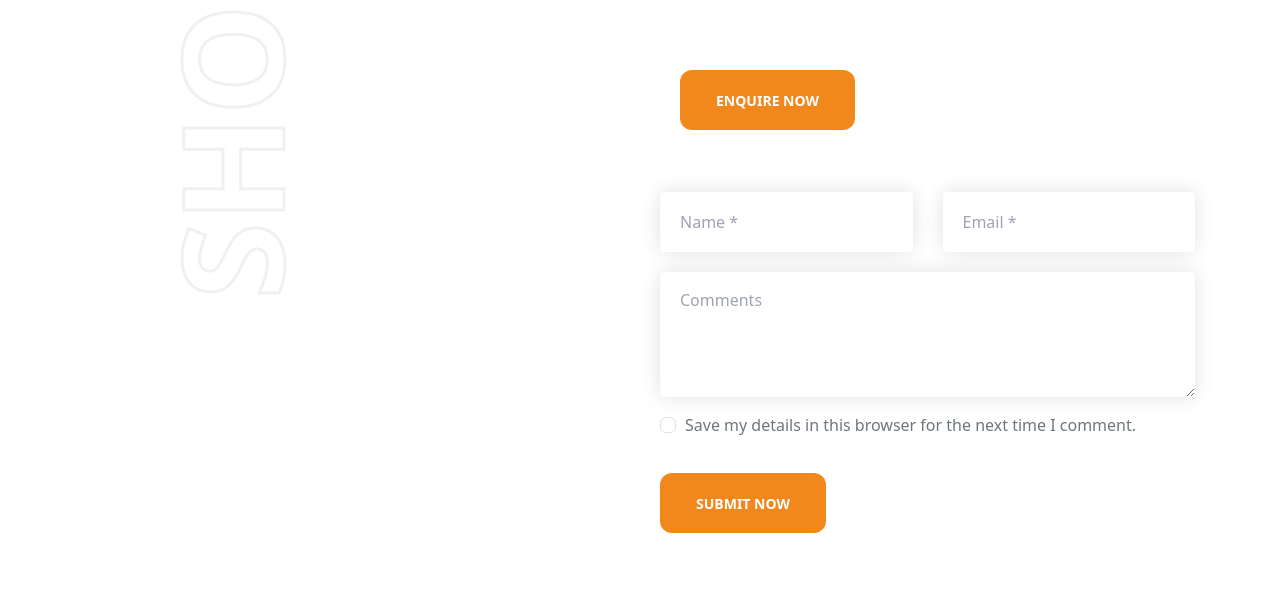
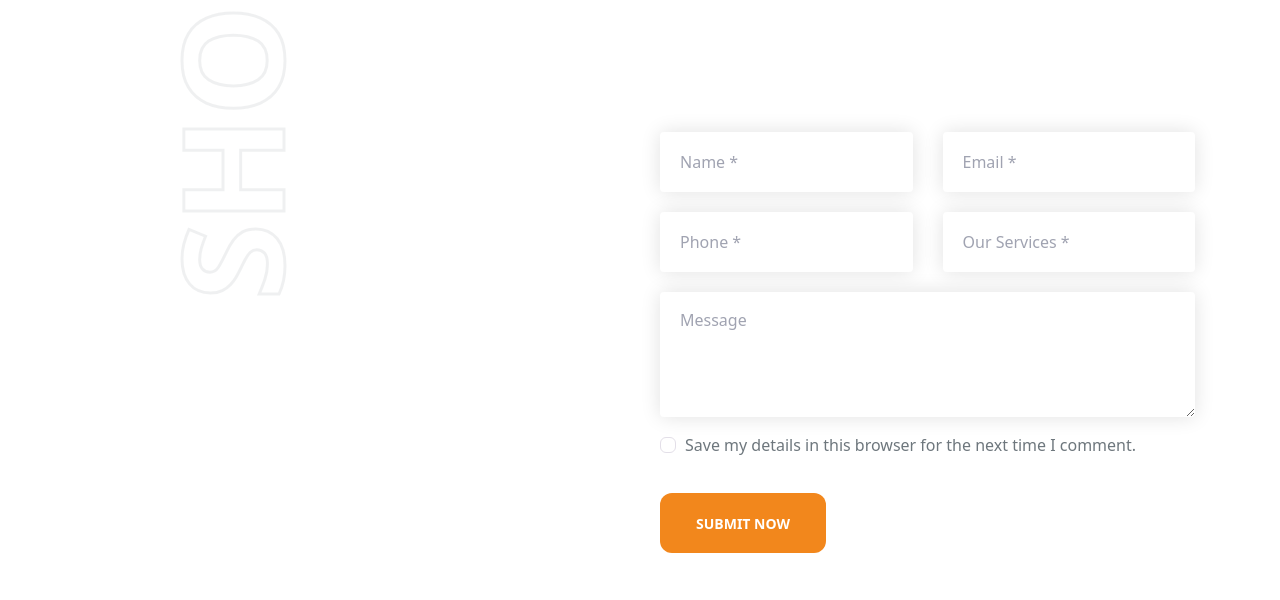
Before and after one commit to ianupam001/battery-front-end, a React (Vite) app: page /product/1 in a window 1280 px wide. Shown: the part 338-938 px from the top of the page. Built offline with nearby package versions, Linux system fonts and the light colour scheme; no server answers.

Commit message:
contact us form added

```diff
--- /dev/null
+++ b/src/components/elements/ContactForm.jsx
@@ -0,0 +1,126 @@
+// ContactForm.js
+import React, { useState } from "react";
+
+export function ContactForm({ currentPagePath }) {
+  const [formData, setFormData] = useState({
+    ffname: "",
+    email: "",
+    phone: "",
+    services: "",
+    form_message: "",
+  });
+
+  const handleChange = (e) => {
+    const { name, value } = e.target;
+    setFormData((prevData) => ({
+      ...prevData,
+      [name]: value,
+    }));
+  };
+
+  const handleSubmit = (e) => {
+    e.preventDefault();
+    console.log("Form submitted from:", currentPagePath);
+    console.log("Form Data:", formData);
+    // handle form submission logic
+  };
+
+  return (
+    <form
+      id="contact-form"
+      name="contact_form"
+      className="default-form2"
+      onSubmit={handleSubmit}
+    >
+      <div className="row">
+        <div className="col-xl-6 col-lg-12 col-md-12">
+          <div className="input-box">
+            <input
+              type="text"
+              name="ffname"
+              placeholder="Name *"
+              value={formData.ffname}
+              onChange={handleChange}
+              required
+            />
+          </div>
+        </div>
+        <div className="col-xl-6 col-lg-12 col-md-12">
+          <div className="input-box">
+            <input
+              type="email"
+              name="email"
+              placeholder="Email *"
+              value={formData.email}
+              onChange={handleChange}
+              required
+            />
+          </div>
+        </div>
+      </div>
+      <div className="row">
+        <div className="col-xl-6 col-lg-12 col-md-12">
+          <div className="input-box">
+            <input
+              type="text"
+              name="phone"
+              placeholder="Phone *"
+              value={formData.phone}
+              onChange={handleChange}
+              required
+            />
+          </div>
+        </div>
+        <div className="col-xl-6 col-lg-12 col-md-12">
+          <div className="input-box">
+            <input
+              type="text"
+              name="services"
+              placeholder="Our Services *"
+              value={formData.services}
+              onChange={handleChange}
+              required
+            />
+          </div>
+        </div>
+      </div>
+      <div className="row">
+        <div className="col-xl-12 col-lg-12 col-md-12">
+          <div className="input-box">
+            <textarea
+              name="form_message"
+              id="formMessage"
+              placeholder="Message"
+              value={formData.form_message}
+              onChange={handleChange}
+              required
+              aria-required="true"
+            ></textarea>
+          </div>
+        </div>
+      </div>
+      <div className="row">
+        <div className="col-lg-12">
+          <div className="product-form-box-checkbox">
+            <div className="inner">
+              <input type="checkbox" name="remember" id="tag" />
+              <label htmlFor="tag">
+                <span></span>Save my details in this browser for the next time I
+                comment.
+              </label>
+            </div>
+          </div>
+        </div>
+      </div>
+      <div className="row">
+        <div className="col-xl-12">
+          <div className="button-box">
+            <button className="thm-btn" type="submit">
+              <span className="txt">Submit Now</span>
+            </button>
+          </div>
+        </div>
+      </div>
+    </form>
+  );
+}
--- a/src/components/elements/ContactModal.jsx
+++ b/src/components/elements/ContactModal.jsx
@@ -109,7 +109,7 @@ export function ContactModal({ isOpen, onClose }) {
           <div>
             <TextInput
               id="services"
-              placeholder="Service you're interested in"
+              placeholder="Our Service"
               value={formData.services}
               onChange={handleChange}
               required
--- a/src/pages/ProductPage.jsx
+++ b/src/pages/ProductPage.jsx
@@ -4,9 +4,14 @@ import { Link, useParams } from "react-router-dom";
 import CallToAction from "../components/CallToAction";
 import CommentSection from "../components/CommentSection";
 import ProductCard from "../components/ProductCard";
+import { ContactForm } from "../components/elements/ContactForm";
+import { useLocation } from "react-router-dom";
 const apiUrl = import.meta.env.VITE_BASE_URL;
 
 export default function ProductPage() {
+  const location = useLocation();
+  const currentPagePath = location.pathname;
+
   const { productSlug } = useParams();
   const [loading, setLoading] = useState(true);
   const [error, setError] = useState(false);
@@ -136,11 +141,11 @@ export default function ProductPage() {
                                 <input className="quantity-spinner" type="text" name="quantity"/>
                             </div> */}
                     <div className="right">
-                      <div className="cart-box">
+                      {/* <div className="cart-box">
                         <button className="thm-btn" type="submit">
                           <span className="txt">Enquire Now</span>
                         </button>
-                      </div>
+                      </div> */}
                     </div>
                   </div>
                 </div>
@@ -215,84 +220,7 @@ export default function ProductPage() {
                     </div> */}
 
                 <div className="shop-details-page1__form">
-                  {/* <div className="title-box">
-                            <h2>Your Comments</h2>
-                            <p>Email will not be published. Required fields are marked <span>*</span></p>
-                        </div> */}
-
-                  <form
-                    id="contact-form"
-                    name="contact_form"
-                    className="default-form2"
-                    action="assets/inc/sendmail.php"
-                    method="post"
-                  >
-                    <div className="row">
-                      <div className="col-xl-6 col-lg-12 col-md-12">
-                        <div className="input-box">
-                          <input
-                            type="text"
-                            name="ffname"
-                            placeholder="Name *"
-                            required=""
-                          />
-                        </div>
-                      </div>
-
-                      <div className="col-xl-6 col-lg-12 col-md-12">
-                        <div className="input-box">
-                          <input
-                            type="email"
-                            name="email"
-                            placeholder="Email *"
-                            required=""
-                          />
-                        </div>
-                      </div>
-                    </div>
-
-                    <div className="row">
-                      <div className="col-xl-12 col-lg-12 col-md-12">
-                        <div className="input-box">
-                          <textarea
-                            name="form_message"
-                            id="formMessage"
-                            placeholder="Comments"
-                            required=""
-                            aria-required="true"
-                          ></textarea>
-                        </div>
-                      </div>
-                    </div>
-
-                    <div className="row">
-                      <div className="col-lg-12">
-                        <div className="product-form-box-checkbox">
-                          <div className="inner">
-                            <input type="checkbox" name="remember" id="tag" />
-                            <label>
-                              <span></span>Save my details in this browser for
-                              the next time I comment.
-                            </label>
-                          </div>
-                        </div>
-                      </div>
-                    </div>
-
-                    <div className="row">
-                      <div className="col-xl-12">
-                        <div className="button-box">
-                          <button
-                            className="thm-btn"
-                            type="submit"
-                            data-loading-text="Please wait..."
-                          >
-                            <span className="txt">Submit Now</span>
-                          </button>
-                        </div>
-                      </div>
-                    </div>
-                  </form>
+                  <ContactForm currentPagePath={currentPagePath} />
                 </div>
               </div>
             </div>
--- a/src/pages/ServicePage.jsx
+++ b/src/pages/ServicePage.jsx
@@ -1,11 +1,14 @@
 import { Button, Spinner } from "flowbite-react";
 import { useEffect, useState } from "react";
-import { Link, useParams } from "react-router-dom";
+import { Link, useLocation, useParams } from "react-router-dom";
 import CallToAction from "../components/CallToAction";
 import CommentSection from "../components/CommentSection";
 import ServiceCard from "../components/PostCard";
+import { ContactForm } from "../components/elements/ContactForm";
 const apiUrl = import.meta.env.VITE_BASE_URL;
 export default function ServicePage() {
+  const location = useLocation();
+  const currentPagePath = location.pathname;
   const { serviceSlug } = useParams();
   const [loading, setLoading] = useState(true);
   const [error, setError] = useState(false);
@@ -102,6 +105,14 @@ export default function ServicePage() {
                       ))}
                   </ul>
                 </div>
+                <div className="service-details__services-box">
+                  <h3 className="service-details__services-title">
+                    Our Service
+                  </h3>
+                  <div className="shop-details-page1__form">
+                    <ContactForm currentPagePath={currentPagePath} />
+                  </div>
+                </div>
                 <div className="project-details__get-started">
                   <h3 className="project-details__get-started-title">
                     Get Started Today
```
